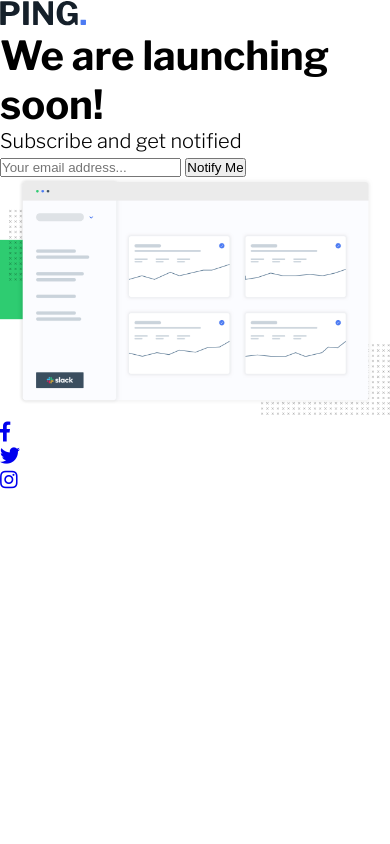
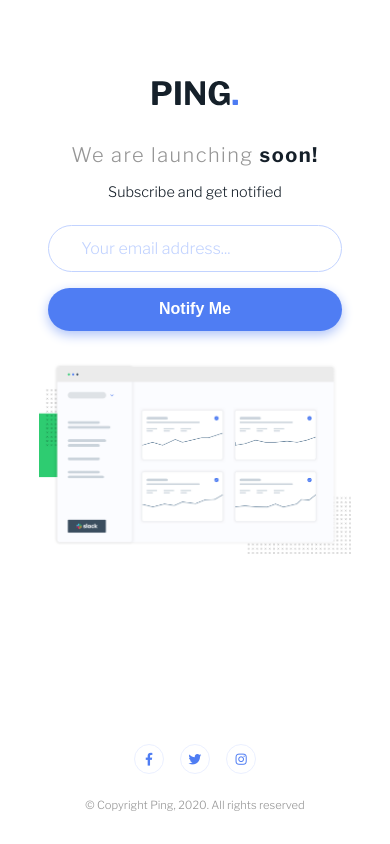
Before and after one commit to georit/ping-coming-soon-page, a plain HTML site: page index.html in a window 390 px wide. Drawn offline with nearby package versions, Linux system fonts and the light colour scheme.

Commit message:
Add mobile styles

```diff
--- a/index.html
+++ b/index.html
@@ -39,10 +39,12 @@
             <input
               type="email"
               name="subscribe-input"
+              class="subscribe-input"
               id="subscribe-input"
               placeholder="Your email address..."
             />
           </label>
+          <p class="error-message">Error message goes here</p>
           <button
             class="btn-submit-form"
             id="btn-submit-form"
@@ -77,7 +79,7 @@
             </a>
           </div>
         </div>
-        <p class="copy"></p>
+        <p class="copy">&copy; Copyright Ping, 2020. All rights reserved</p>
       </footer>
     </div>
     <!-- ******scripts****** -->
--- a/scss/_config.scss
+++ b/scss/_config.scss
@@ -7,8 +7,16 @@ $lightRed: hsl(354, 100%, 66%);
 // ***neutral colors***
 $gray: hsl(0, 0%, 59%);
 $veryDarkBlue: hsl(209, 33%, 12%);
+$white: hsl(0, 0%, 100%);
 // ***fonts***
 $fontFamily: "Libre Franklin", sans-serif;
+// ***mixins***
+@mixin flex($dir, $align, $justify) {
+  display: flex;
+  flex-flow: $dir;
+  align-items: $align;
+  justify-content: $justify;
+}
 
 // ******general styles******
 * {
@@ -18,6 +26,8 @@ $fontFamily: "Libre Franklin", sans-serif;
 }
 
 body {
+  background-color: $white;
+  color: $gray;
   font-family: $fontFamily;
   font-size: 20px;
   font-weight: 300;
@@ -25,8 +35,16 @@ body {
   min-width: 100vw;
   max-width: 1980px;
   overflow: auto;
+  position: relative;
 }
 
 img {
   max-width: 100%;
 }
+
+a:link,
+a:visited {
+  color: $blue;
+  text-decoration: none;
+  transition: all 0.2s;
+}
--- /dev/null
+++ b/scss/_footer.scss
@@ -0,0 +1,36 @@
+footer {
+  padding: 2rem 10%;
+  position: absolute;
+  left: 50%;
+  transform: translateX(-50%);
+  bottom: 0;
+  width: 100%;
+
+  .social-media {
+    @include flex(row nowrap, center, center);
+
+    .social-media-link-container {
+      border: 1px solid lighten($paleBlue, 8%);
+      border-radius: 50%;
+      margin-right: 1rem;
+      height: 30px;
+      width: 30px;
+      @include flex(row, center, center);
+
+      &:last-child {
+        margin-right: 0;
+      }
+
+      .social-media-link {
+        font-size: 0.8rem;
+        transition: all 0.2s;
+      }
+    }
+  }
+
+  .copy {
+    font-size: 0.7rem;
+    padding-top: 1.5rem;
+    text-align: center;
+  }
+}
--- /dev/null
+++ b/scss/_header.scss
@@ -0,0 +1,26 @@
+header {
+  padding: 5rem 10% 1.5rem;
+  text-align: center;
+  width: 100%;
+
+  .logo {
+    margin-bottom: 2rem;
+  }
+
+  .main-heading {
+    font-size: 1.25rem;
+    font-weight: 300;
+    letter-spacing: 1.5px;
+    padding-bottom: 1rem;
+
+    .bold-text {
+      color: $veryDarkBlue;
+      font-weight: bold;
+    }
+  }
+
+  .sub-heading {
+    color: $veryDarkBlue;
+    font-size: 0.9rem;
+  }
+}
--- /dev/null
+++ b/scss/_subscribe.scss
@@ -0,0 +1,77 @@
+.subscribe {
+  padding: 0 10%;
+  width: 100%;
+
+  .subscribe-form {
+    margin: 0 auto;
+    max-width: 420px;
+    padding: 0 3% 2rem;
+    width: 100%;
+
+    label,
+    .subscribe-input,
+    .btn-submit-form {
+      width: 100%;
+    }
+
+    .subscribe-input,
+    .btn-submit-form {
+      border: none;
+      border-radius: 25px;
+      font-size: 1rem;
+      padding: 0.8rem;
+    }
+
+    .subscribe-input {
+      border: 1px solid $paleBlue;
+      color: $veryDarkBlue;
+      font-family: inherit;
+      padding-left: 2rem;
+      &::placeholder {
+        color: $paleBlue;
+      }
+    }
+
+    .error-message {
+      color: $lightRed;
+      display: none;
+      font-size: 0.7rem;
+      font-style: italic;
+      padding-top: 3px;
+      text-align: center;
+    }
+
+    .btn-submit-form {
+      background-color: $blue;
+      box-shadow: 0 4px 12px lighten($blue, 20%);
+      color: $white;
+      cursor: pointer;
+      font-weight: 600;
+      margin-top: 1rem;
+    }
+
+    &.error {
+      .subscribe-input {
+        border: 1px solid $lightRed;
+      }
+
+      .error-message {
+        display: block;
+      }
+
+      .btn-submit-form {
+        margin-top: 1.5rem;
+      }
+    }
+  }
+
+  .subscribe-img-container {
+    margin: 0 auto;
+    max-width: 446px;
+    width: 100%;
+
+    .subscribe-img {
+      width: 100%;
+    }
+  }
+}
--- a/scss/style.scss
+++ b/scss/style.scss
@@ -1,4 +1,14 @@
 /* ******general styles****** */
 @import "config";
 
-/* ******general styles****** */
+/* ******wrapper****** */
+.wrapper {
+  width: 100%;
+}
+/* ***header*** */
+@import "header";
+/* ***subscribe*** */
+@import "subscribe";
+
+/* ***footer*** */
+@import "footer";
```
Also changed, not shown: css/style.css, 1 other file.
